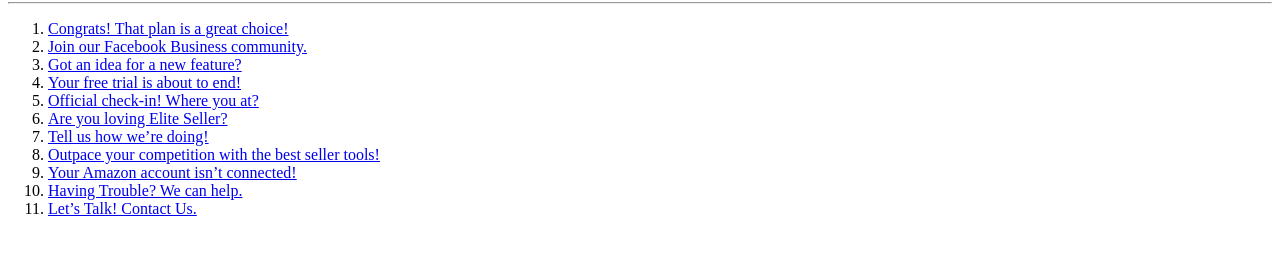
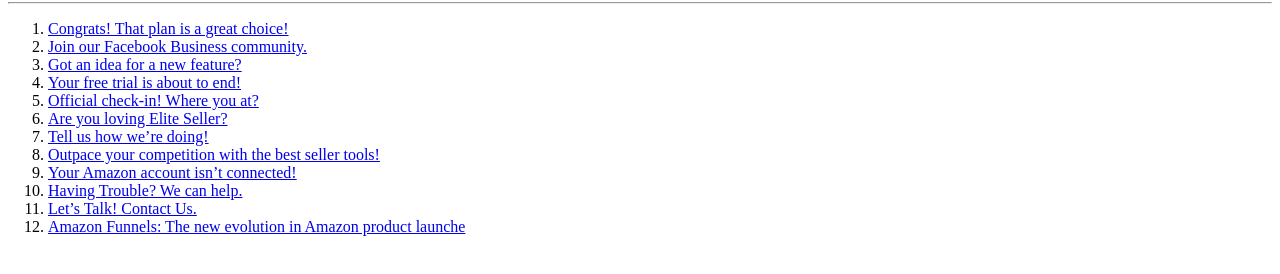
Before and after one commit to andrii91/updatesEmail, a website: page index.html in a window 1280 px wide. Shown: the part 148-422 px from the top of the page. Drawn offline with Linux system fonts and the light colour scheme.

Commit message:
add new fotter btn

```diff
--- a/index.html
+++ b/index.html
@@ -26,6 +26,7 @@
 		<li><a href="email11.html">Your Amazon account isn’t connected!</a></li>
 		<li><a href="email12.html">Having Trouble? We can help.</a></li>
 		<li><a href="email13.html">Let’s Talk! Contact Us.</a></li>
+		<li><a href="email14.html">Amazon Funnels: The new evolution in Amazon product launche</a></li>
 	</ol>
 
 </body>
```
